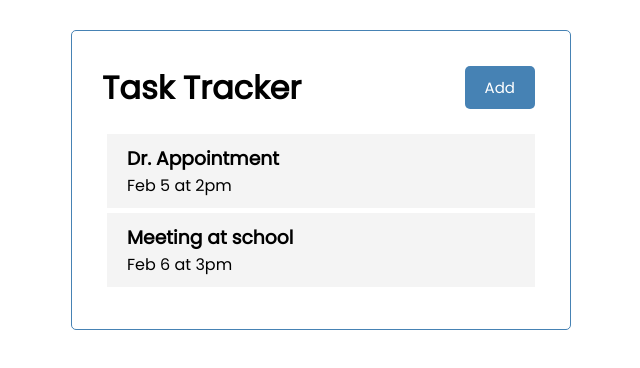
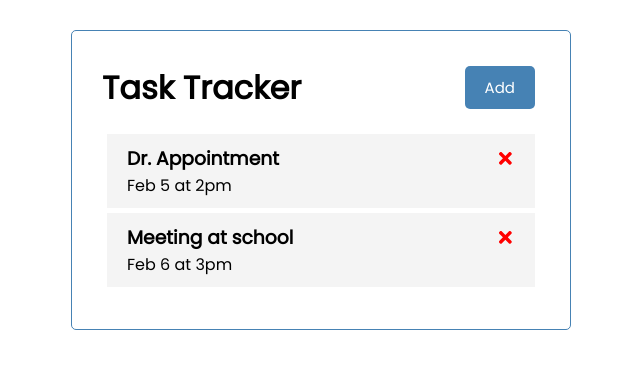
Before and after one commit to SubasiniR/react-task-tracker, a React (Create React App) app: page / in a window 1280 px wide. Shown: the top 368 px of the page, without its empty margins (319-959 px from the left). Built offline with nearby package versions, Linux system fonts and the light colour scheme.

Commit message:
Added react-icon

```diff
--- a/package.json
+++ b/package.json
@@ -8,6 +8,7 @@
     "@testing-library/user-event": "^12.8.3",
     "react": "^17.0.1",
     "react-dom": "^17.0.1",
+    "react-icons": "^4.2.0",
     "react-scripts": "4.0.3",
     "web-vitals": "^1.1.1"
   },
--- a/src/App.js
+++ b/src/App.js
@@ -3,7 +3,7 @@
 import { useState } from 'react'
 
 const App = () => {
-  const [tasks,setTasks] = useState([
+  const [tasks, setTasks] = useState([
     {
       id: 1,
       text: 'Dr. Appointment',
--- a/src/components/Task.js
+++ b/src/components/Task.js
@@ -1,8 +1,12 @@
+import { FaTimes } from 'react-icons/fa'
 
 export const Task = ({ task }) => {
     return (
         <div className ='task'>
-            <h3>{task.text}</h3>
+            <h3>
+                {task.text}
+                <FaTimes style = {{ color: 'red', cursor: 'pointer'}}/>
+            </h3>
             <p>{task.day}</p>
         </div>
     )
```
Also changed, not shown: 1 other file (tests, documents, lock files or other folders).
